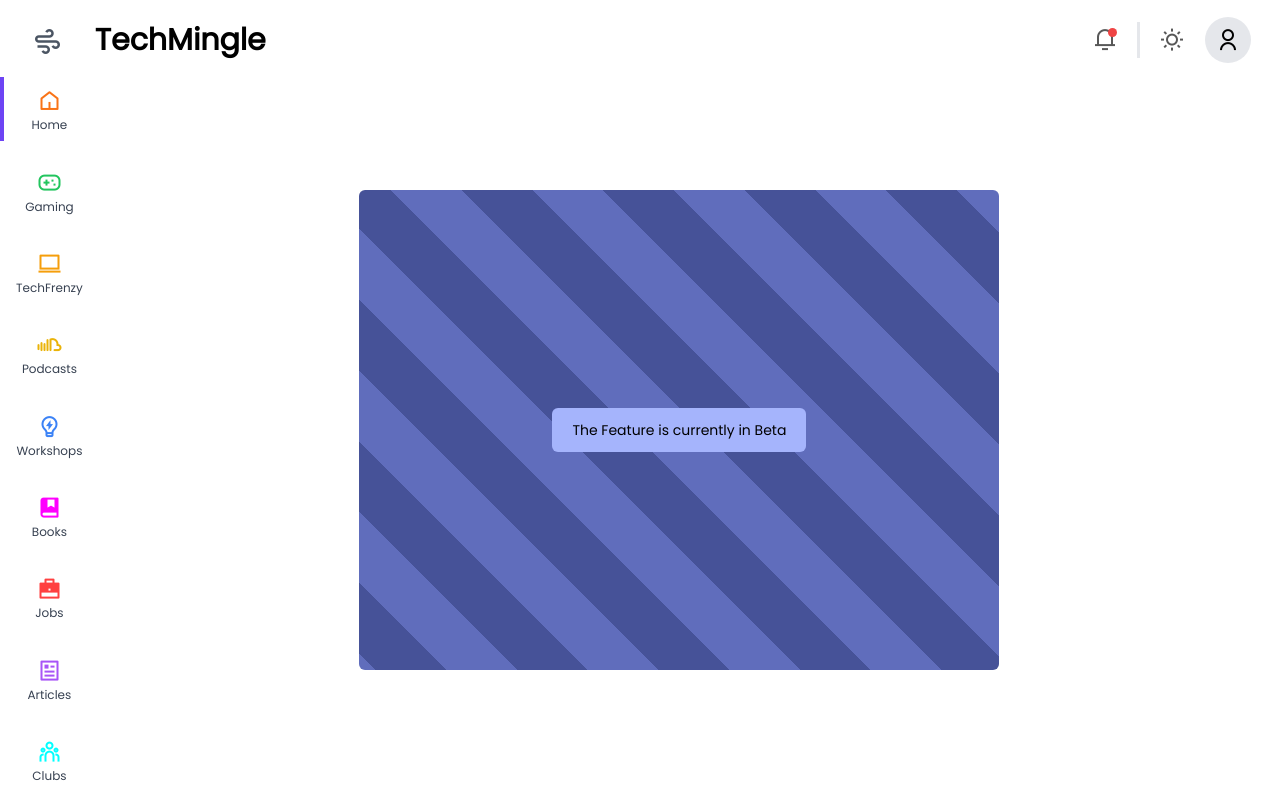
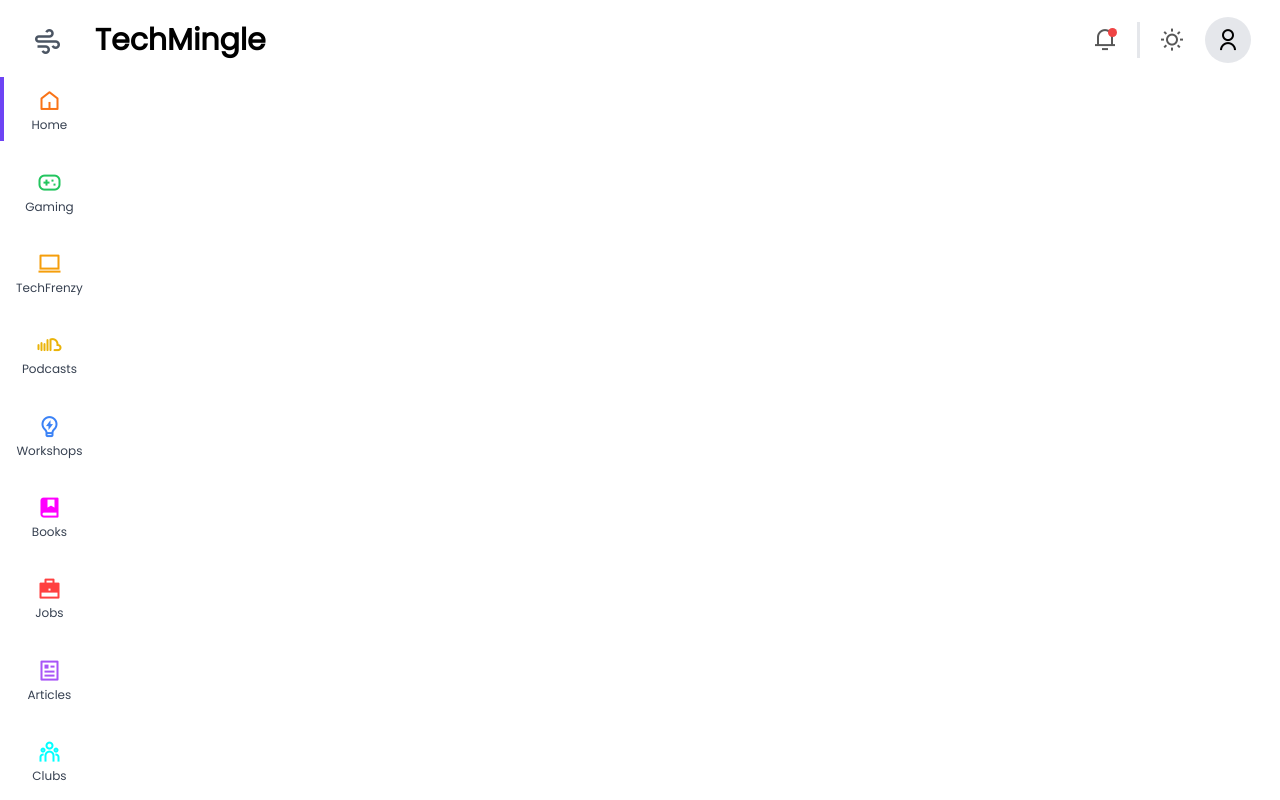
Before and after one commit to BubbleBitCore/TechMingle, a React (Create React App) app: page / in a window 1280 px wide. Built offline with nearby package versions, Linux system fonts and the light colour scheme.

Commit message:
added aspira fonts and improved code

```diff
--- a/src/index.css
+++ b/src/index.css
@@ -499,3 +499,15 @@
 .borderColorLight{
   border-color: rgb(209 213 219);
 }
+
+
+/* Aspira font */
+
+@font-face {
+  font-family: aspira;
+  src: url(./assets/fonts/AspiraBold.ttf);
+}
+
+.aspira{
+  font-family: aspira;
+}
--- a/src/pages/Article.jsx
+++ b/src/pages/Article.jsx
@@ -304,7 +304,7 @@
               />
               {/* Recommendation cards */}
               <div
-                className={`flex flex-col gap-2 w-full h-full lg:overflow-hidden lg:overflow-y-auto pb-12`}
+                className={`flex flex-col gap-5 w-full h-full lg:overflow-hidden lg:overflow-y-auto pb-12`}
               >
                 {new Array(10).fill(0).map((_, key) => (
                   <RelatedArticles key={key} />
--- a/src/pages/Articles.jsx
+++ b/src/pages/Articles.jsx
@@ -87,7 +87,7 @@
               >
                 {/* user_name */}
                 <p
-                  className={`text-center  monsterrat font-bold max-w-[80%] overflow-hidden text-ellipsis text-nowrap ${
+                  className={`text-center  monsterrat font-bold max-w-[10rem] overflow-hidden text-ellipsis text-nowrap ${
                     mode ? "text-white" : "text-black"
                   } duration-500 transition-all`}
                 >
@@ -95,7 +95,7 @@
                 </p>
                 {/* user bio */}
                 <p
-                  className={`max-w-[80%] overflow-hidden text-ellipsis text-nowrap text-center text-xs inter ${
+                  className={`max-w-[10rem] overflow-hidden text-ellipsis text-nowrap text-center text-xs inter ${
                     mode ? "text-gray-500" : "text-gray-600"
                   } duration-500 transition-all`}
                 >
@@ -521,7 +521,7 @@
             <p
               className={`text-sm ${
                 mode ? "text-white" : "text-black"
-              } transition-all duration-500 font-bold`}
+              } transition-all max-w-[10rem] duration-500 font-bold text-ellipsis text-nowrap overflow-hidden`}
             >
               Jiraya Sage
             </p>
--- a/src/pages/Home.jsx
+++ b/src/pages/Home.jsx
@@ -1,21 +1,18 @@
 import React, { useEffect, useState } from "react";
 import Spinner from "../components/Spinner";
-import BetaTest from "../components/BetaTest";
+
 
 const Home = ({ Header }) => {
-  const [demoLoading, setDemoLoading] = useState(true);
-  useEffect(() => {
-    setTimeout(() => {
-      setDemoLoading(false);
-    }, 1000);
-  }, []);
+
   return (
+    <>
     <div className="flex flex-col h-full w-full pr-4 max-sm:px-4 khushi">
       <Header urlName="TechMingle" />
       <div className="mt-1 mb-2 h-full w-full flex justify-center items-center">
-        {demoLoading ? <Spinner /> : <BetaTest />}
+        <p className={`aspira text-5xl text-white`}>together</p>
       </div>
     </div>
+    </>
   );
 };
 
```
Also changed, not shown: src/assets/fonts/AspiraBold.ttf (added).
